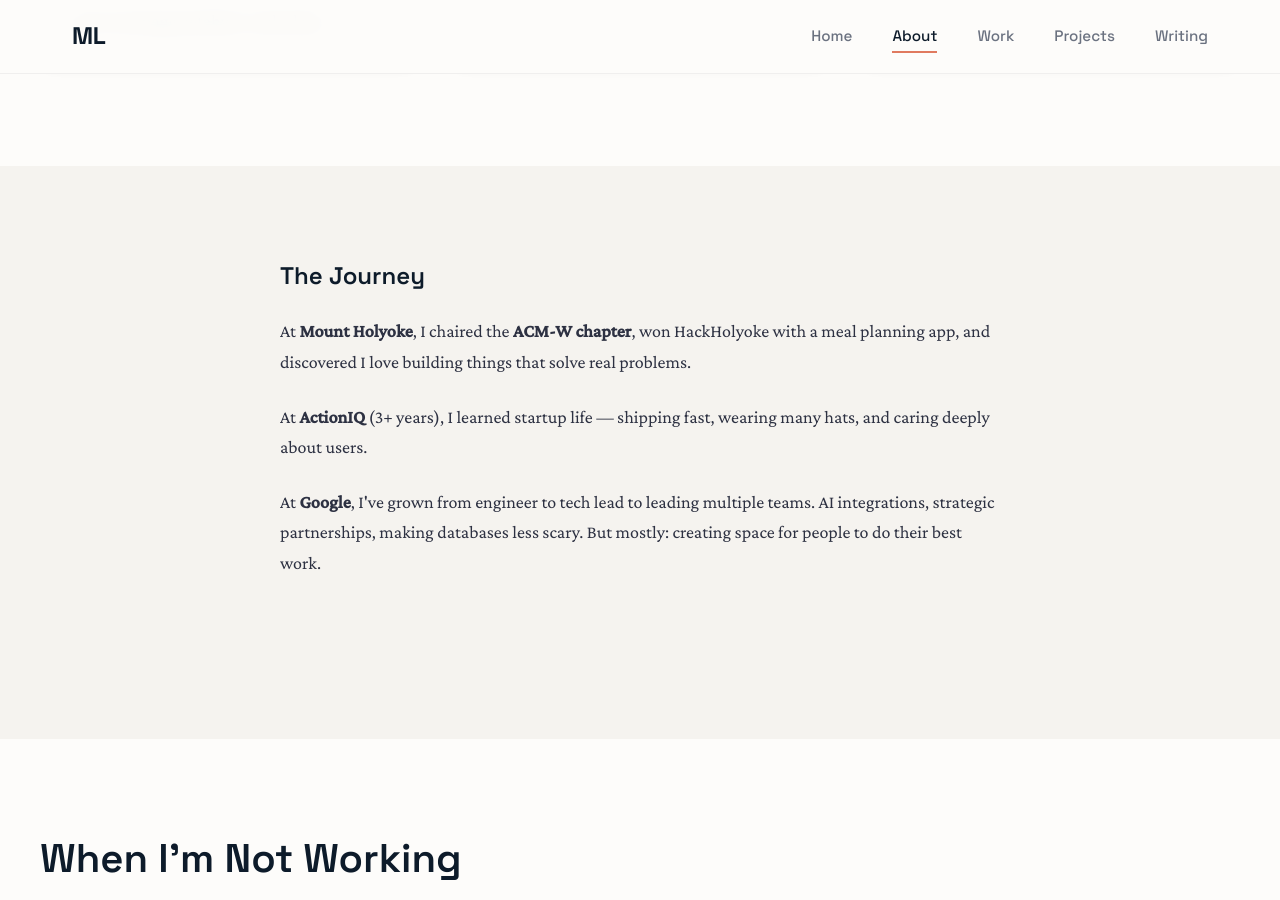
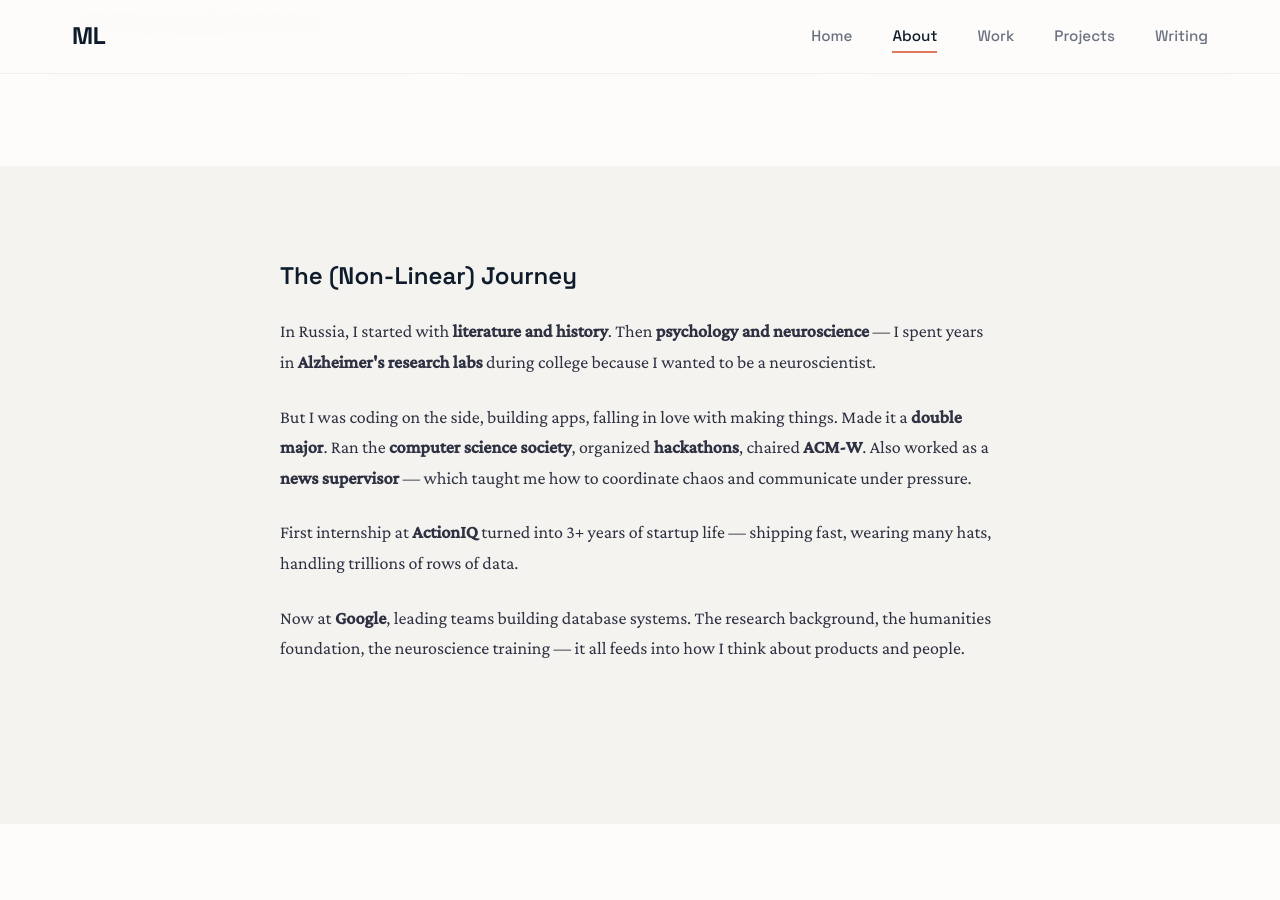
Before and after one commit to Masha-L/masha-l.github.io, a Jekyll site: the page built from about.md, in a window 1280 px wide and 900 px high, scrolled down 789 px. Built offline with Jekyll 4.4.1, drawn with Linux system fonts in a browser that asks for light colours.

Commit message:
Rewrite journey: literature, neuroscience, Alzheimer's research, double major, CS society, hackathons, news supervisor

```diff
--- a/about.md
+++ b/about.md
@@ -36,10 +36,11 @@ permalink: /about/
 <section class="section section-alt">
   <div class="about-content">
     <div class="about-section">
-      <h2>The Journey</h2>
-      <p>At <strong>Mount Holyoke</strong>, I chaired the <strong>ACM-W chapter</strong>, won HackHolyoke with a meal planning app, and discovered I love building things that solve real problems.</p>
-      <p>At <strong>ActionIQ</strong> (3+ years), I learned startup life — shipping fast, wearing many hats, and caring deeply about users.</p>
-      <p>At <strong>Google</strong>, I've grown from engineer to tech lead to leading multiple teams. AI integrations, strategic partnerships, making databases less scary. But mostly: creating space for people to do their best work.</p>
+      <h2>The (Non-Linear) Journey</h2>
+      <p>In Russia, I started with <strong>literature and history</strong>. Then <strong>psychology and neuroscience</strong> — I spent years in <strong>Alzheimer's research labs</strong> during college because I wanted to be a neuroscientist.</p>
+      <p>But I was coding on the side, building apps, falling in love with making things. Made it a <strong>double major</strong>. Ran the <strong>computer science society</strong>, organized <strong>hackathons</strong>, chaired <strong>ACM-W</strong>. Also worked as a <strong>news supervisor</strong> — which taught me how to coordinate chaos and communicate under pressure.</p>
+      <p>First internship at <strong>ActionIQ</strong> turned into 3+ years of startup life — shipping fast, wearing many hats, handling trillions of rows of data.</p>
+      <p>Now at <strong>Google</strong>, leading teams building database systems. The research background, the humanities foundation, the neuroscience training — it all feeds into how I think about products and people.</p>
     </div>
   </div>
 </section>
```
